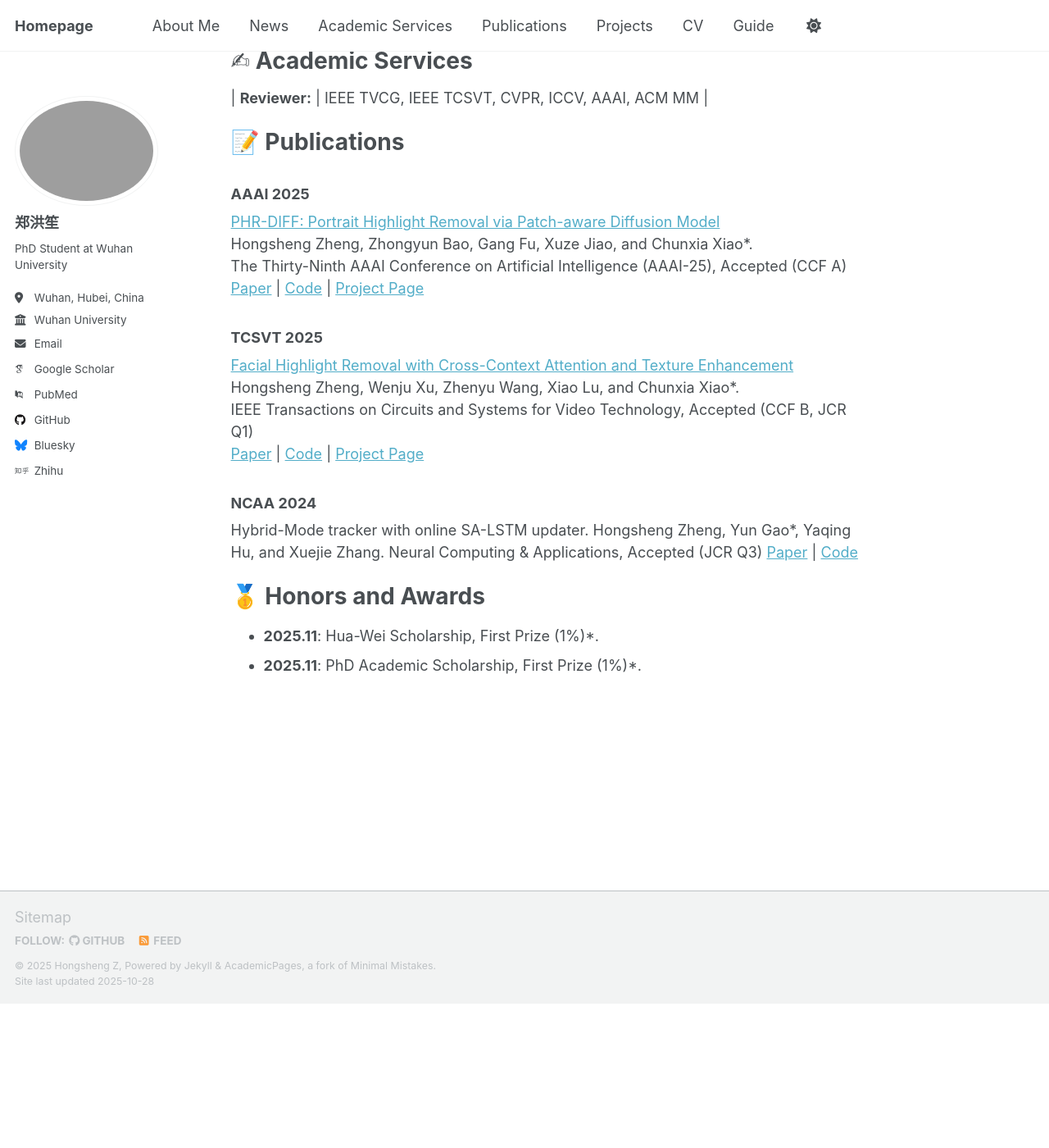
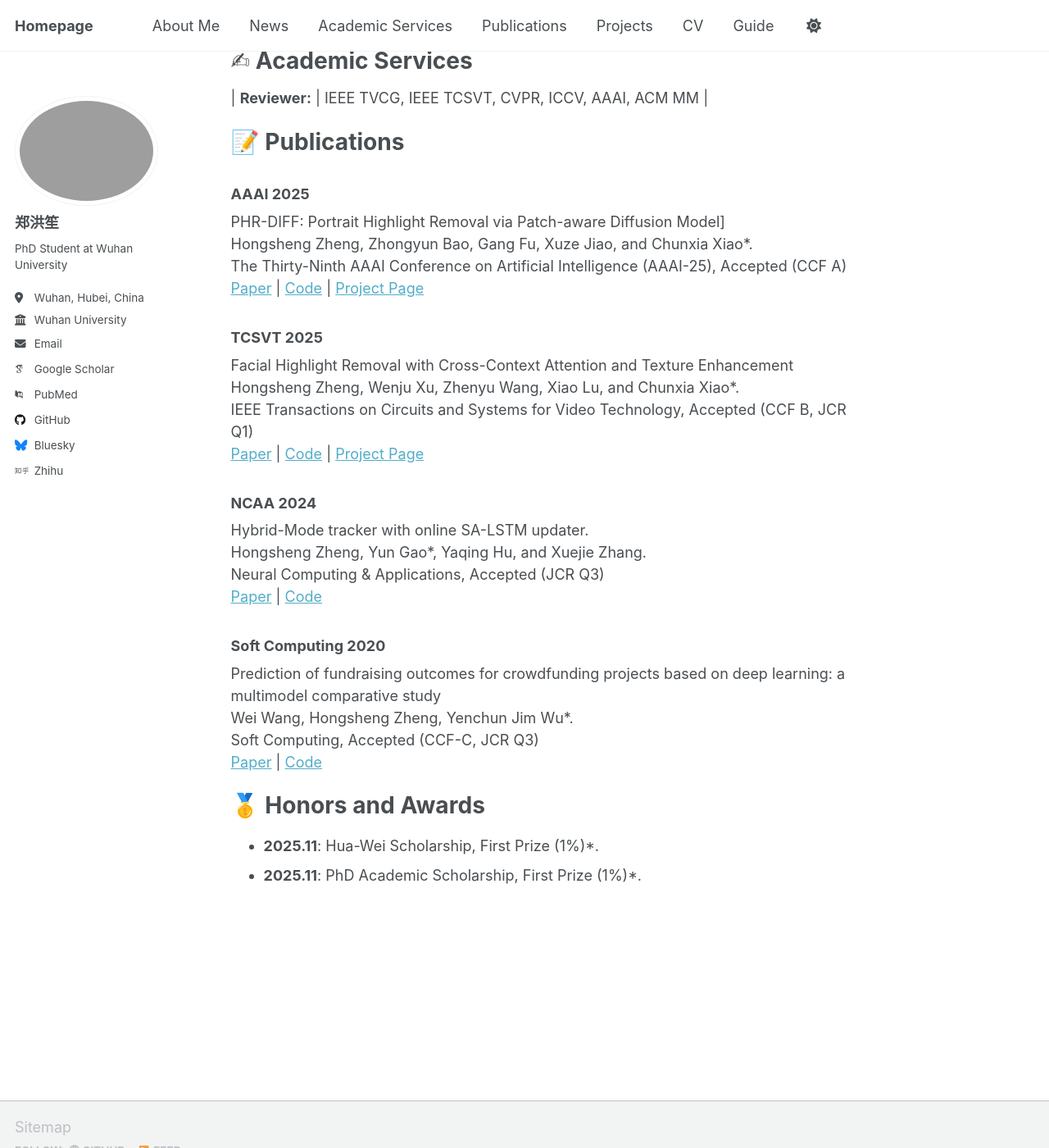
Before and after one commit to hongsheng-Z/hongsheng-Z.github.io, a Jekyll site: the page built from _pages/about.md, in a window 1280 px wide and 1400 px high, scrolled down 743 px. Shown: the whole window at 82% size. Built offline with Jekyll 4.4.1, drawn with Linux system fonts in a browser that asks for light colours; some web fonts are replaced; a script that is not in the unit is left out; before the commit the page ends 1967 px from its top, so only the background shows below that.

Commit message:
Update about.md

```diff
--- a/_pages/about.md
+++ b/_pages/about.md
@@ -46,6 +46,12 @@ Hongsheng Zheng, Yun Gao*, Yaqing Hu, and Xuejie Zhang.
 Neural Computing & Applications, Accepted (JCR Q3)
 [Paper](https://link.springer.com/article/10.1007/s00521-024-10354-4) | [Code](https://example.com/)
 
+### Soft Computing 2020
+Prediction of fundraising outcomes for crowdfunding projects based on deep learning: a multimodel comparative study
+Wei Wang, Hongsheng Zheng, Yenchun Jim Wu*.
+Soft Computing, Accepted (CCF-C, JCR Q3)
+[Paper](https://link.springer.com/article/10.1007/s00500-020-04822-x) | [Code](https://github.com/hongsheng-Z/Pfoc)
+
 🥇 Honors and Awards
 ======
 - **2025.11**: Hua-Wei Scholarship, First Prize (1%)*.
```
Also changed, not shown: other parts of _pages/about.md (+2 -2 lines).
